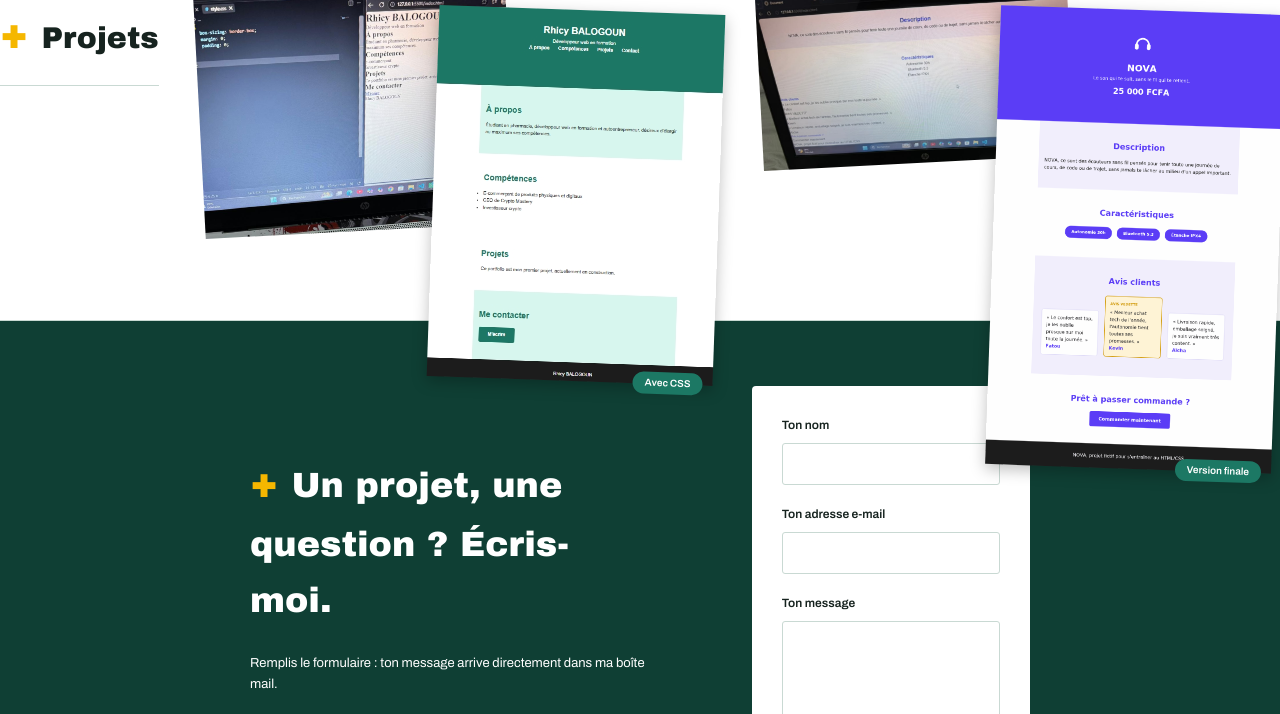
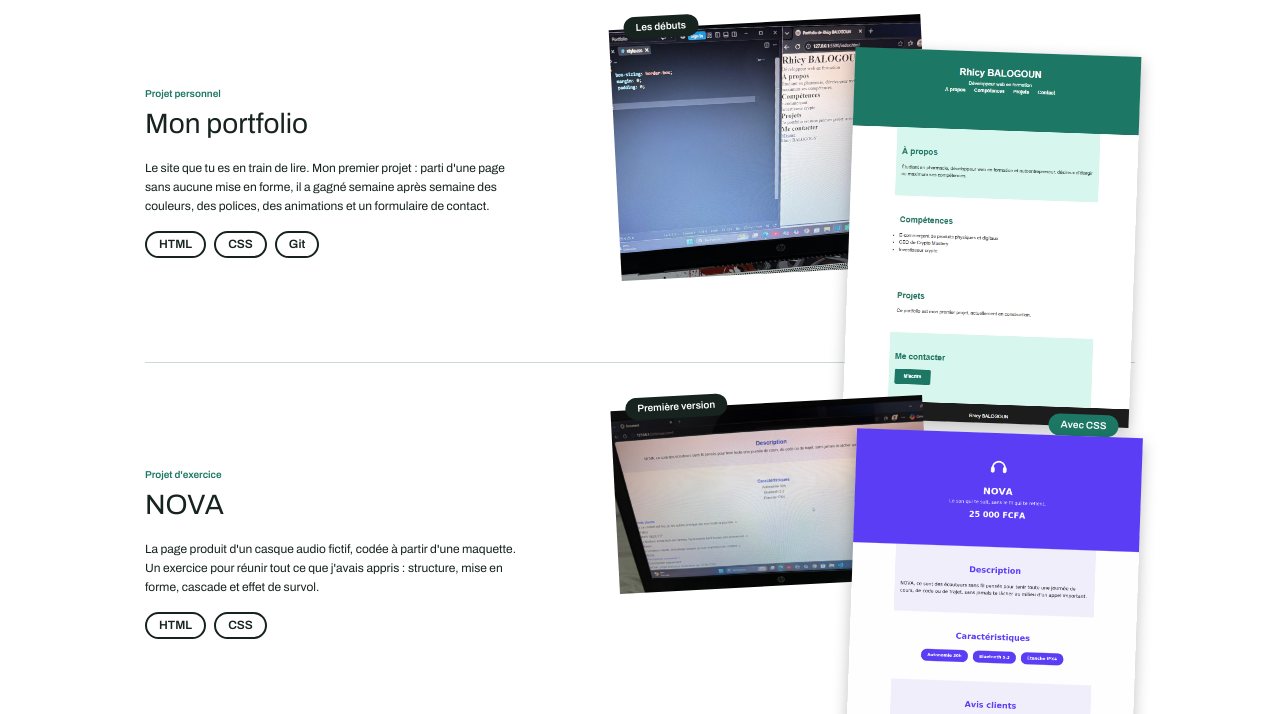
Before and after one commit to Rhicy-blg/Portfolio, a plain HTML site: page index.html in a window 1280 px wide. Shown: the part 1873-2587 px from the top of the page. Drawn offline with Linux system fonts and the light colour scheme.

Commit message:
CSS sommaire de toutes les sections posées - Soumission 2

```diff
--- a/index.html
+++ b/index.html
@@ -14,7 +14,7 @@
 
 <body>
 
-    <header class="header">
+    <header class="container header">
         <a href="#" class="logo"><span class="croix">+</span>Rhicy BALOGOUN</a>
         <nav class="nav-principale">
             <ul class="menu">
@@ -59,7 +59,7 @@
             </div>
         </div>
 
-        <section class="apropos" id="apropos">
+        <section class="container apropos" id="apropos">
             <div class="apropos-image">
                 <img src="images/plan-travail.jpeg" alt="Séance de travail">
             </div>
@@ -100,9 +100,9 @@
             </div>
         </section>
 
-        <section class="projets" id="projets">
+        <section class=" container projets" id="projets">
             <h2><span class="croix-jaune">+</span>Projets</h2>
-            <div class="container">
+            <div class="container projet-ligne">
                 <div class="projet-texte">
                     <p class="projet-type">Projet personnel</p>
                     <h3>Mon portfolio</h3>
@@ -128,7 +128,7 @@
                 </div>
             </div>
 
-            <div class="container">
+            <div class="container projet-ligne">
                 <div class="projet-texte">
                     <p class="projet-type">Projet d'exercice</p>
                     <h3>NOVA</h3>
@@ -155,7 +155,7 @@
         </section>
 
         <section class="contact" id="contact">
-            <div class="container ">
+            <div class="container">
                 <div class="contact-texte">
                     <h2><span class="croix-jaune">+</span>Un projet, une question ? Écris-moi.</h2>
                     <p>Remplis le formulaire : ton message arrive directement dans ma boîte mail.</p>
@@ -171,7 +171,7 @@
                 </div>
             </div>
 
-            <div>
+            <div class="container">
                 <form class="formulaire" action="https://formspree.io/f/xdeabqgo" method="POST">
                     <label for="nom">Ton nom</label>
                     <input type="text" id="nom" name="nom" required>
@@ -190,7 +190,9 @@
 </body>
 
 <footer class="footer">
-    <p><span class="croix-jaune">+</span>Rhicy BALOGOUN</p>
+    <div class="container">
+        <p><span class="croix-jaune">+</span>Rhicy BALOGOUN</p>
+    </div>
 </footer>
 
 </html>
--- a/style.css
+++ b/style.css
@@ -48,7 +48,7 @@ h1 {
 }
 
 h2 {
-    font-family: var(--police-titres);
+    font-family: var(--police-corps);
     font-size: 30px;
     font-weight: normal;
     margin-bottom: 25px;
@@ -56,7 +56,7 @@ h2 {
 
 .croix {
     color: var(--couleur-principale);
-    font-weight: bold;
+    font-family: var(--police-titres);
     font-size: 25px;
     margin-right: 10px;
 }
@@ -65,13 +65,13 @@ h2 {
     color: var(--couleur-jaune);
     font-size: 40px;
     margin-right: 15px;
-    font-weight: bold;
+    font-family: var(--police-titres);
 }
 
 .header {
     background-color: var(--couleur-blanche);
     border-bottom: 1px solid var(--couleur-ligne-fine);
-    padding: 15px 200px;
+    padding: 15px 0;
     display: flex;
     justify-content: space-between;
     align-items: center;
@@ -202,7 +202,7 @@ h2 {
     align-items: center;
     justify-content: center;
     font-size: 50px;
-    font-weight: bold;
+    font-family: var(--police-titres);
 }
 
 .bandeau {
@@ -234,7 +234,7 @@ h2 {
 }
 
 .apropos {
-    padding: 80px 200px ;
+    padding: 80px 0 ;
     display: flex;
     align-items: center;
     gap: 60px;
@@ -290,7 +290,7 @@ h2 {
 }
 
 .projets {
-    padding: 300px 100px;
+    padding: 80px 0;
 }
 
 .projets h2 {
@@ -298,7 +298,7 @@ h2 {
     border-bottom: 1px solid var(--couleur-ligne-fine);
 }
 
-.projets {
+.projet-ligne {
     display: flex;
     justify-content: space-between;
     align-items: center;
@@ -321,7 +321,7 @@ h2 {
     font-size: 10px;
 }
 
-.projet h3 {
+.projet-texte h3 {
     font-size: 28px;
     font-weight: normal;
     margin-bottom: 12px;
@@ -347,7 +347,7 @@ h2 {
 
 .projet-images {
     position: relative;
-    width: 520px;
+    width: min(520px,100%);
     height: 300px;
 }
 
@@ -394,7 +394,7 @@ h2 {
 .contact {
     background: var(--couleur-fond-sombres);
     color: var(--couleur-blanche);
-    padding: 65px 250px;
+    padding: 65px 0;
     display: flex;
     justify-content: space-between;
     align-items: center;
```
